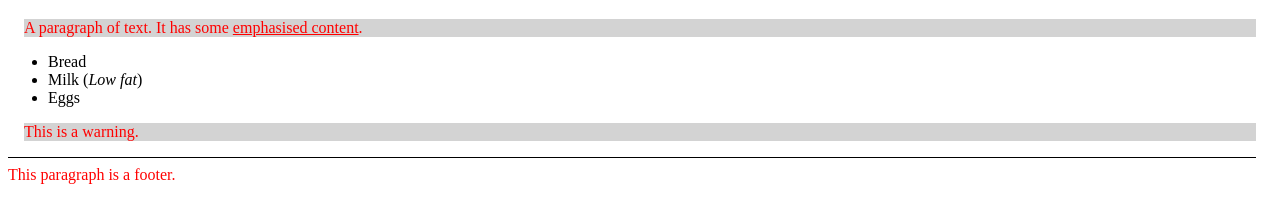
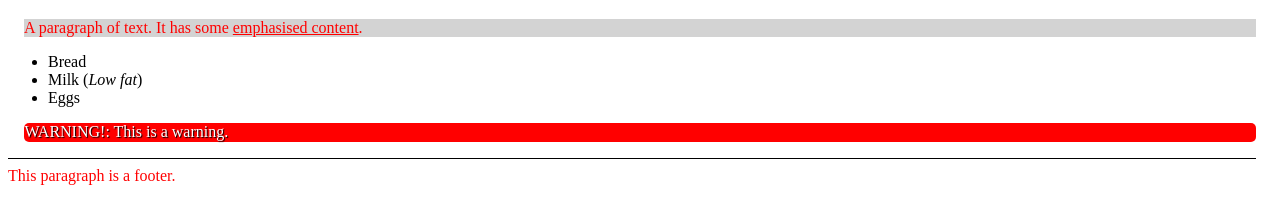
Before and after one commit to Abdulhasib1223/powercoders, a plain HTML site: page scratch/css.html in a window 1280 px wide. Shown: the part 61-284 px from the top of the page. Drawn offline with Linux system fonts and the light colour scheme.

Commit message:
styling all elements of particular class

```diff
--- a/scratch/style.css
+++ b/scratch/style.css
@@ -1,5 +1,14 @@
-
-
+p.warning {
+  background-color: red;
+  color: white;
+  font-style: bold;
+  padding: .5px;
+  border-radius: 5px;
+  text-shadow: 1px 1px 1px black;
+}
+p.warning::before{
+  content: "WARNING!: "
+}
 
 
 p em {
```
